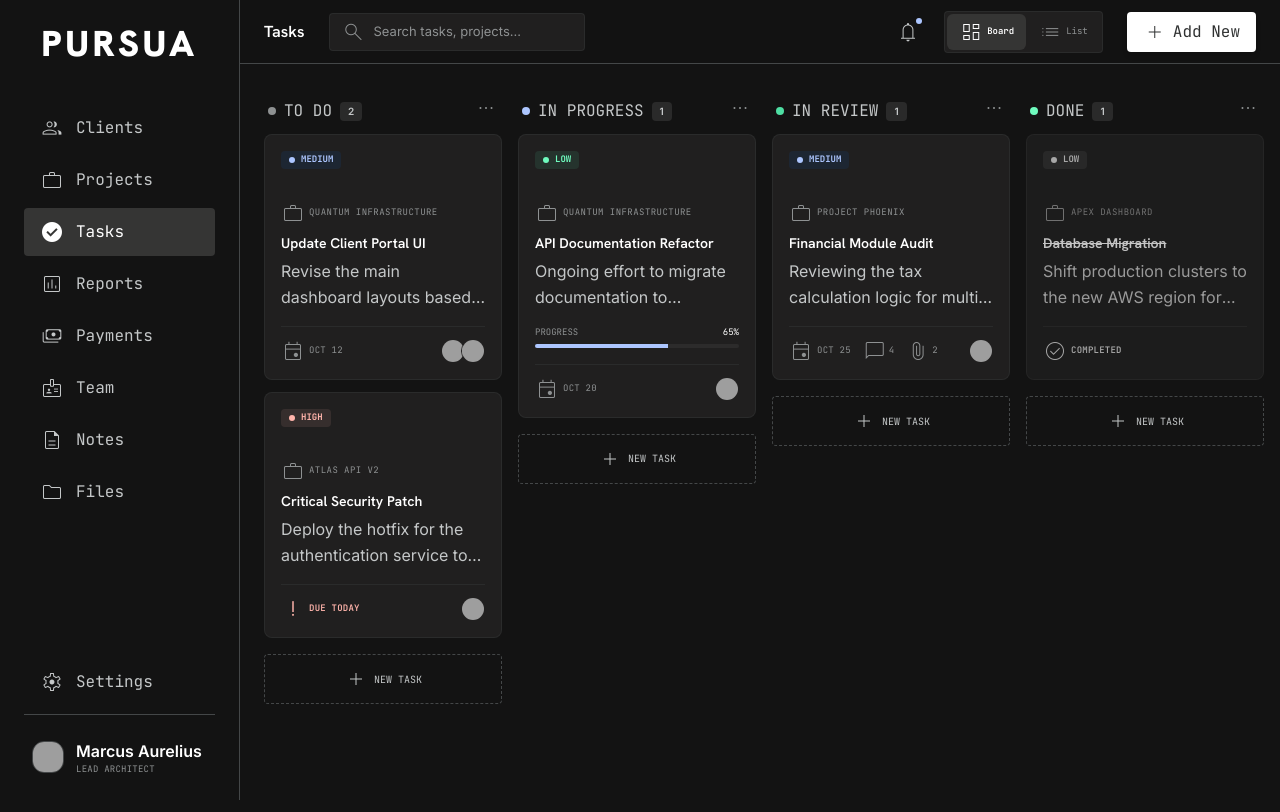
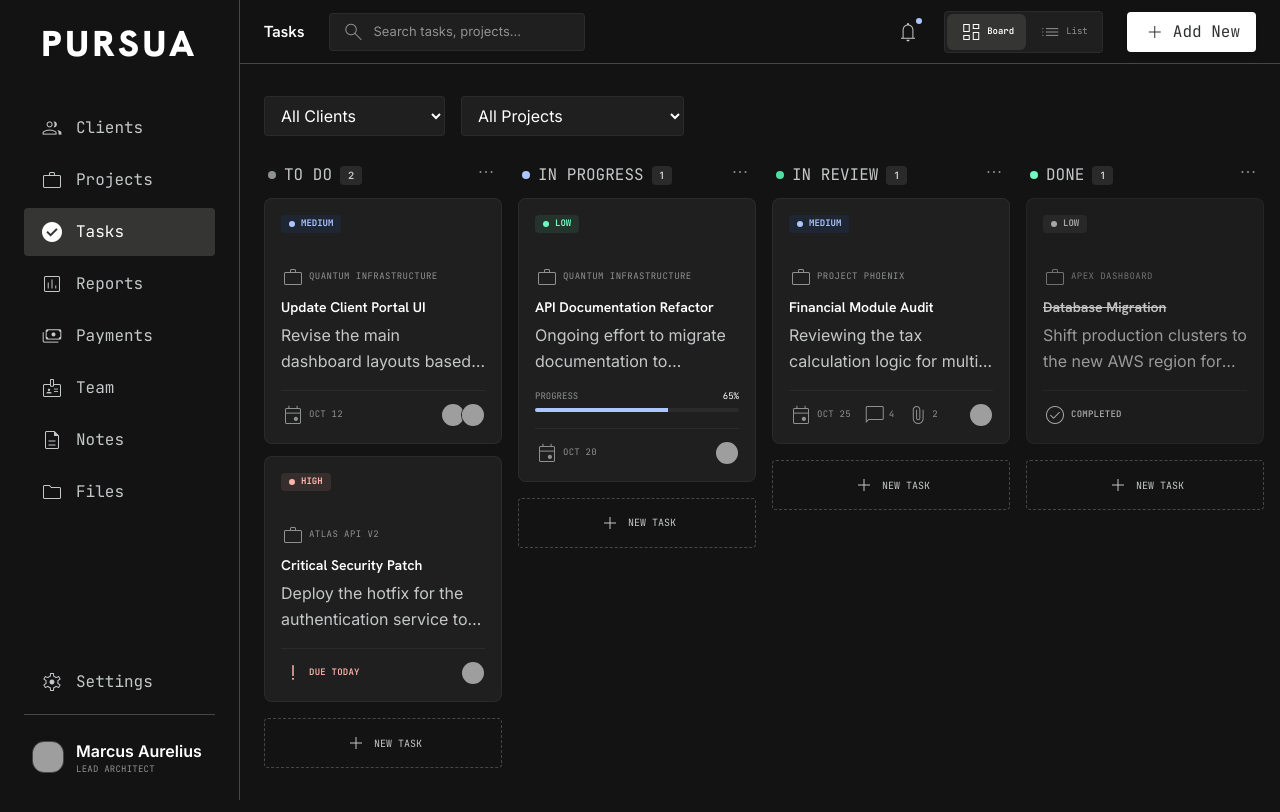
Before and after one commit to mokuken/pursua-crm, a Next.js app: page /tasks in a window 1280 px wide. Shown: the top 812 px of the page. Built offline with nearby package versions, Linux system fonts and the light colour scheme; grey boxes are pictures that could not be loaded.

Commit message:
feat: add client and project filters to tasks page

```diff
--- a/app/tasks/page.tsx
+++ b/app/tasks/page.tsx
@@ -19,12 +19,19 @@ interface Task {
   attachmentsCount?: number;
 }
 
+const clientsLookup = [
+  { id: "nebula-softworks", name: "Nebula Softworks" },
+  { id: "vertex-media", name: "Vertex Media" },
+  { id: "optic-prime", name: "Optic Prime" },
+  { id: "flow-logistics", name: "Flow Logistics" },
+];
+
 const projectLookup = [
-  { id: "proj-1", name: "Quantum Infrastructure" },
-  { id: "proj-2", name: "Helius Branding" },
-  { id: "proj-3", name: "Atlas API v2" },
-  { id: "proj-4", name: "Apex Dashboard" },
-  { id: "proj-5", name: "Project Phoenix" },
+  { id: "proj-1", name: "Quantum Infrastructure", clientId: "nebula-softworks" },
+  { id: "proj-2", name: "Helius Branding", clientId: "nebula-softworks" },
+  { id: "proj-3", name: "Atlas API v2", clientId: "vertex-media" },
+  { id: "proj-4", name: "Apex Dashboard", clientId: "optic-prime" },
+  { id: "proj-5", name: "Project Phoenix", clientId: "flow-logistics" },
 ];
 
 const teamMembers = [
@@ -121,6 +128,13 @@ export default function TasksPage() {
   const [newDueDate, setNewDueDate] = useState("OCT 30");
   const [selectedAssignees, setSelectedAssignees] = useState<string[]>([]);
 
+  const [selectedClientId, setSelectedClientId] = useState("");
+  const [selectedProjectId, setSelectedProjectId] = useState("");
+
+  const filteredProjectOptions = selectedClientId
+    ? projectLookup.filter((p) => p.clientId === selectedClientId)
+    : projectLookup;
+
   const [activeCardId, setActiveCardId] = useState<string | null>(null);
 
   const toggleAssignee = (memberId: string) => {
@@ -158,10 +172,20 @@ export default function TasksPage() {
 
   const filteredTasks = tasks.filter((task) => {
     const q = searchQuery.toLowerCase();
-    return task.title.toLowerCase().includes(q) ||
+    const matchesSearch = task.title.toLowerCase().includes(q) ||
       task.description.toLowerCase().includes(q) ||
       task.status.toLowerCase().includes(q) ||
       task.projectName.toLowerCase().includes(q);
+    if (!matchesSearch) return false;
+
+    if (selectedClientId) {
+      const proj = projectLookup.find((p) => p.id === task.projectId);
+      if (!proj || proj.clientId !== selectedClientId) return false;
+    }
+
+    if (selectedProjectId && task.projectId !== selectedProjectId) return false;
+
+    return true;
   });
 
   const getTasksByStatus = (status: "TO DO" | "IN PROGRESS" | "IN REVIEW" | "DONE") =>
@@ -224,6 +248,34 @@ export default function TasksPage() {
         />
 
         <div className="pt-24 px-margin-desktop pb-12 w-full flex-1 max-w-container-max mx-auto">
+
+          {/* Client & Project Filters */}
+          <div className="flex items-center gap-4 mb-6">
+            <div className="flex items-center gap-2">
+              <select
+                className="bg-surface-container border border-outline-variant/30 rounded-lg px-3 py-2 text-body-sm text-primary focus:outline-none focus:border-primary/50 transition-colors cursor-pointer min-w-[180px]"
+                value={selectedClientId}
+                onChange={(e) => { setSelectedClientId(e.target.value); setSelectedProjectId(""); }}
+              >
+                <option value="">All Clients</option>
+                {clientsLookup.map((c) => (
+                  <option key={c.id} value={c.id}>{c.name}</option>
+                ))}
+              </select>
+            </div>
+            <div className="flex items-center gap-2">
+              <select
+                className="bg-surface-container border border-outline-variant/30 rounded-lg px-3 py-2 text-body-sm text-primary focus:outline-none focus:border-primary/50 transition-colors cursor-pointer min-w-[180px]"
+                value={selectedProjectId}
+                onChange={(e) => setSelectedProjectId(e.target.value)}
+              >
+                <option value="">All Projects</option>
+                {filteredProjectOptions.map((p) => (
+                  <option key={p.id} value={p.id}>{p.name}</option>
+                ))}
+              </select>
+            </div>
+          </div>
 
           {/* BOARD VIEW */}
           {activeView === "board" && (
```
